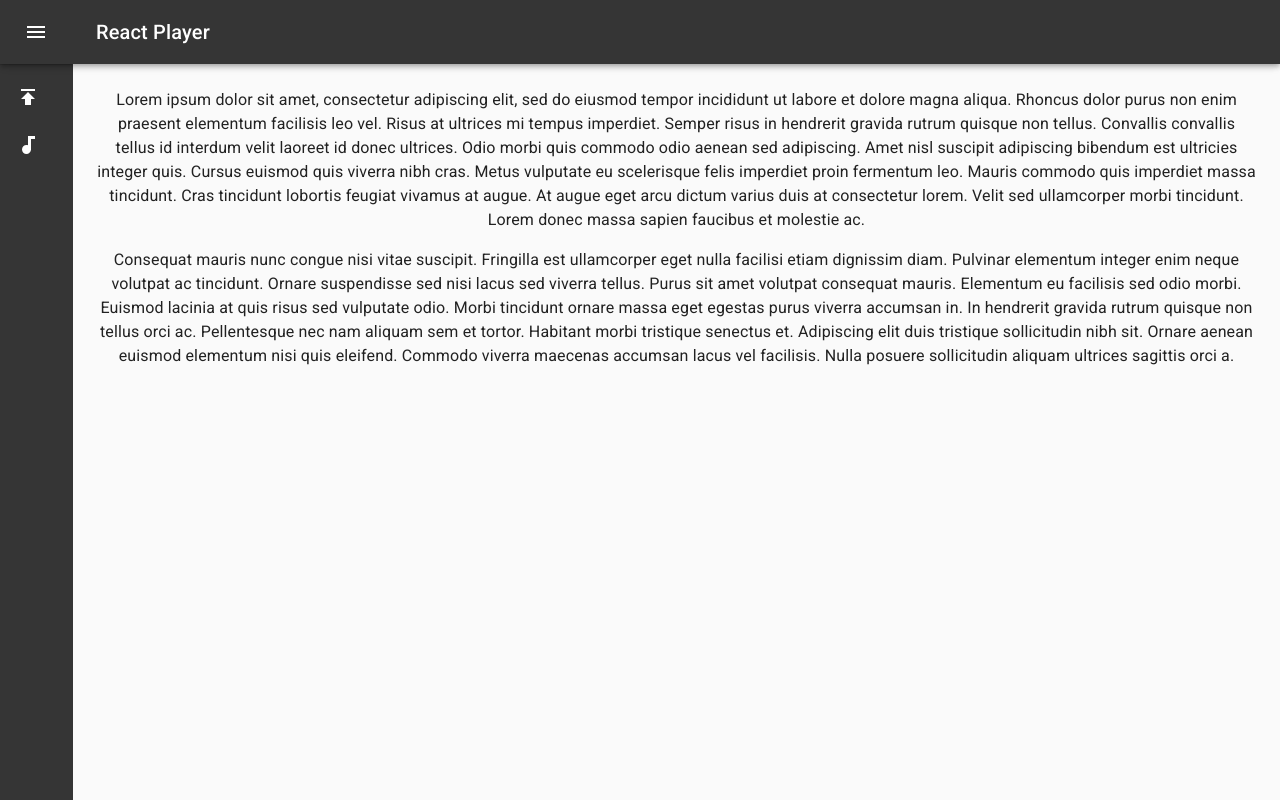
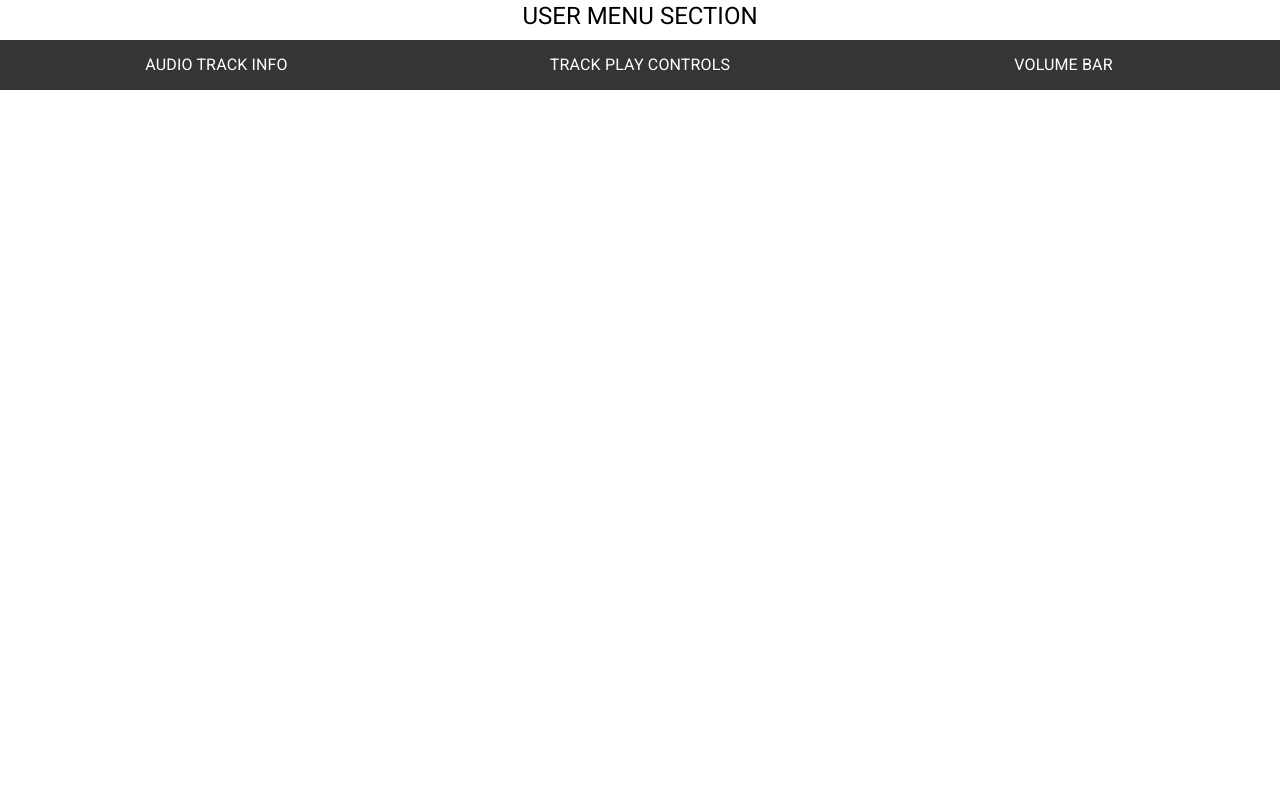
Before and after one commit to ianlibasora/ReactPlayer, a React (Create React App) app in the folder react-player/: page / in a window 1280 px wide. Built offline with nearby package versions, Linux system fonts and the light colour scheme.

Commit message:
UI rework: AudioBar basic structure

```diff
--- a/react-player/src/App.js
+++ b/react-player/src/App.js
@@ -1,11 +1,19 @@
 
 import './App.css';
-import MainWindow from './components/MainWindow';
+import React from 'react';
+import Typography from '@material-ui/core/Typography';
+
+import AudioBar from './components/AudioBar';
 
 function App() {
 	return (
 		<div className="App">
-			<MainWindow/>
+			<div>
+				<Typography variant="h5" gutterBottom>
+			   	USER MENU SECTION
+				</Typography>
+			</div>
+			<AudioBar/>
 		</div>
 	);
 }
--- /dev/null
+++ b/react-player/src/components/AudioBar.js
@@ -0,0 +1,25 @@
+
+import React from 'react';
+import { Grid } from '@material-ui/core';
+import { Typography } from '@material-ui/core';
+import { useTheme } from '@material-ui/core';
+
+export default function AudioBar() {
+	const theme = useTheme()
+
+	return (
+		<div className="controlBar" style={{backgroundColor: theme.palette.primary.main}}>
+			<Grid container spacing={2}>
+				<Grid item xs={4}>
+					<Typography style={{color: theme.palette.primary.contrastText}}>AUDIO TRACK INFO</Typography>
+				</Grid>
+				<Grid item xs={4}>
+					<Typography style={{color: theme.palette.primary.contrastText}}>TRACK PLAY CONTROLS</Typography>
+				</Grid>
+				<Grid item xs={4}>
+					<Typography style={{color: theme.palette.primary.contrastText}}>VOLUME BAR</Typography>
+				</Grid>
+			</Grid>
+		</div>
+	)
+}
--- a/react-player/src/index.css
+++ b/react-player/src/index.css
@@ -11,8 +11,7 @@ code {
 	font-family: source-code-pro, Menlo, Monaco, Consolas, 'Courier New', monospace;
 }
 
-.drawer {
-	background-color: #353535;
-	border-color: #353535;
-	color: white;
+.controlBar {
+	bottom: 0px;
+	padding: 1%;
 }
```
